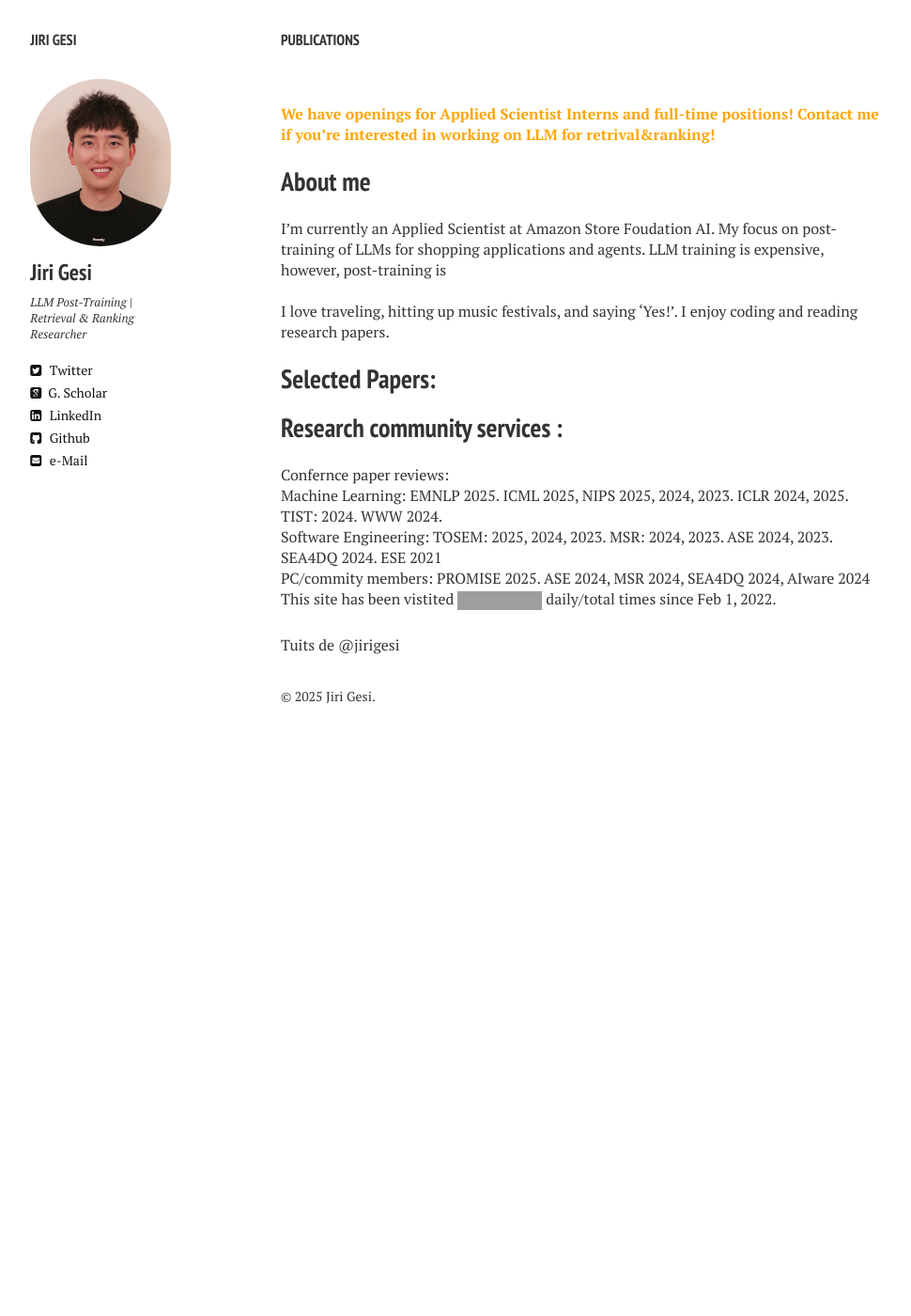
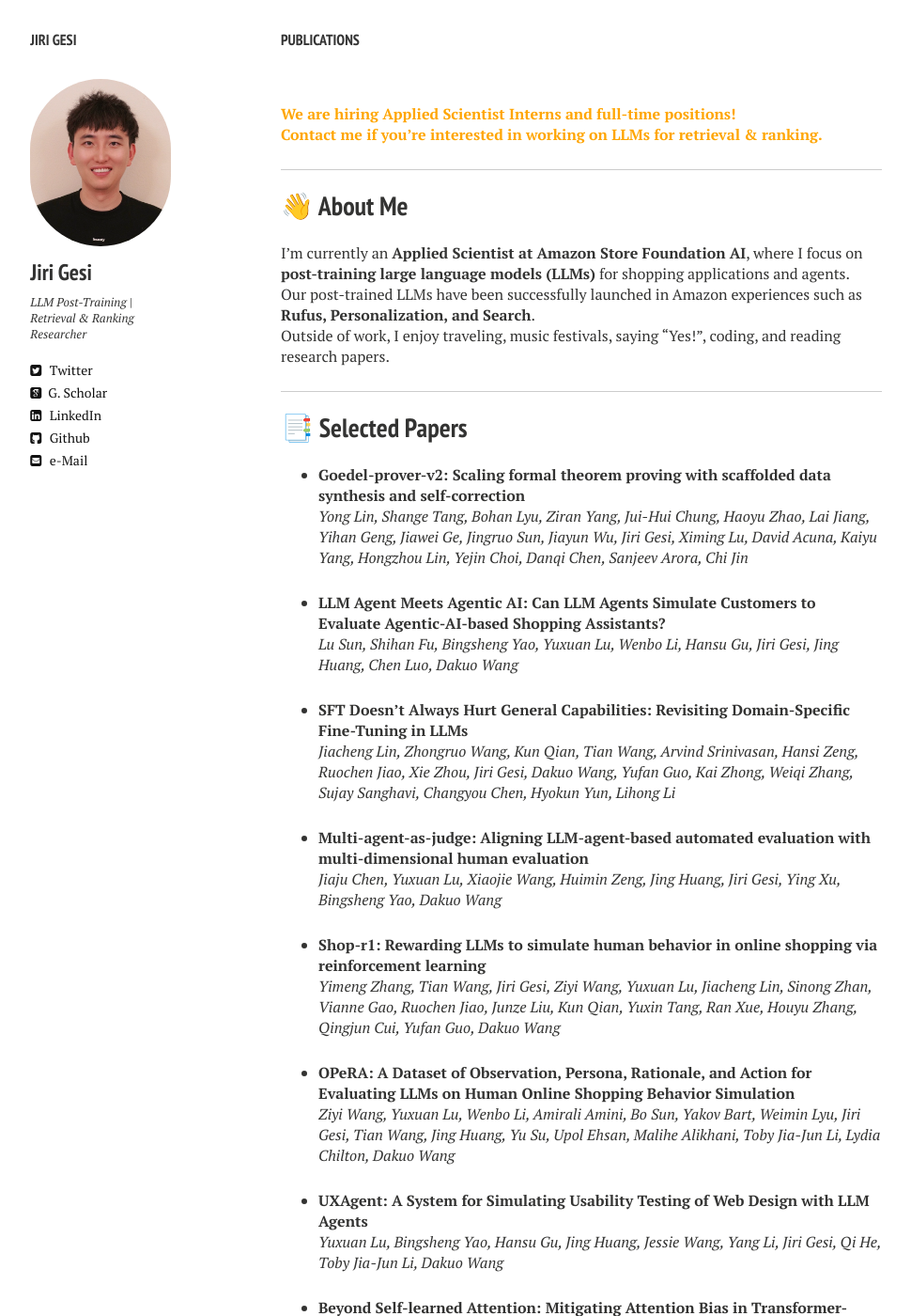
Before and after one commit to Jirigesi/Jirigesi.github.io, a Jekyll site: the page built from index.md, in a window 1280 px wide and 1400 px high. Shown: the whole window at 94% size, without its empty margins (21-991 px from the left). Built offline with Jekyll 4.4.1, drawn with Linux system fonts in a browser that asks for light colours; nearby versions of some CDN libraries; comment, search, counter and statistics services are not loaded; some of the changed text lies outside the part shown; grey boxes are pictures that could not be loaded.

Commit message:
Update index.md

```diff
--- a/index.md
+++ b/index.md
@@ -2,44 +2,84 @@
 layout: home2
 description: "Jiri Gesi"
 tags: [Jekyll, theme, responsive, blog, template]
+---
+
+<span style="color: orange; font-weight: bold;">
+We are hiring Applied Scientist Interns and full-time positions!
+Contact me if you're interested in working on LLMs for retrieval & ranking.
+</span>
 
 ---
 
-<span style="color: orange;">**We have openings for Applied Scientist Interns and full-time positions! Contact me if you're interested in working on LLM for retrival&ranking!**</span>
+## 👋 About Me
 
-## About me
+I’m currently an **Applied Scientist at Amazon Store Foundation AI**, where I focus on **post-training large language models (LLMs)** for shopping applications and agents.
+Our post-trained LLMs have been successfully launched in Amazon experiences such as **Rufus, Personalization, and Search**.
 
-I'm currently an Applied Scientist at Amazon Store Foudation AI. My focus on post-training of LLMs for shopping applications and agents. LLM training is expensive, however, post-training is
+Outside of work, I enjoy traveling, music festivals, saying “Yes!”, coding, and reading research papers.
 
-<br />
+---
 
-I love traveling, hitting up music festivals, and saying 'Yes!'. I enjoy coding and reading research papers.
+## 📑 Selected Papers
 
+- **Goedel-prover-v2: Scaling formal theorem proving with scaffolded data synthesis and self-correction**
+  *Yong Lin, Shange Tang, Bohan Lyu, Ziran Yang, Jui-Hui Chung, Haoyu Zhao, Lai Jiang, Yihan Geng, Jiawei Ge, Jingruo Sun, Jiayun Wu, Jiri Gesi, Ximing Lu, David Acuna, Kaiyu Yang, Hongzhou Lin, Yejin Choi, Danqi Chen, Sanjeev Arora, Chi Jin*
 
-## Selected Papers:
+- **LLM Agent Meets Agentic AI: Can LLM Agents Simulate Customers to Evaluate Agentic-AI-based Shopping Assistants?**
+  *Lu Sun, Shihan Fu, Bingsheng Yao, Yuxuan Lu, Wenbo Li, Hansu Gu, Jiri Gesi, Jing Huang, Chen Luo, Dakuo Wang*
 
+- **SFT Doesn’t Always Hurt General Capabilities: Revisiting Domain-Specific Fine-Tuning in LLMs**
+  *Jiacheng Lin, Zhongruo Wang, Kun Qian, Tian Wang, Arvind Srinivasan, Hansi Zeng, Ruochen Jiao, Xie Zhou, Jiri Gesi, Dakuo Wang, Yufan Guo, Kai Zhong, Weiqi Zhang, Sujay Sanghavi, Changyou Chen, Hyokun Yun, Lihong Li*
 
+- **Multi-agent-as-judge: Aligning LLM-agent-based automated evaluation with multi-dimensional human evaluation**
+  *Jiaju Chen, Yuxuan Lu, Xiaojie Wang, Huimin Zeng, Jing Huang, Jiri Gesi, Ying Xu, Bingsheng Yao, Dakuo Wang*
 
+- **Shop-r1: Rewarding LLMs to simulate human behavior in online shopping via reinforcement learning**
+  *Yimeng Zhang, Tian Wang, Jiri Gesi, Ziyi Wang, Yuxuan Lu, Jiacheng Lin, Sinong Zhan, Vianne Gao, Ruochen Jiao, Junze Liu, Kun Qian, Yuxin Tang, Ran Xue, Houyu Zhang, Qingjun Cui, Yufan Guo, Dakuo Wang*
 
+- **OPeRA: A Dataset of Observation, Persona, Rationale, and Action for Evaluating LLMs on Human Online Shopping Behavior Simulation**
+  *Ziyi Wang, Yuxuan Lu, Wenbo Li, Amirali Amini, Bo Sun, Yakov Bart, Weimin Lyu, Jiri Gesi, Tian Wang, Jing Huang, Yu Su, Upol Ehsan, Malihe Alikhani, Toby Jia-Jun Li, Lydia Chilton, Dakuo Wang*
 
-## Research community services :
+- **UXAgent: A System for Simulating Usability Testing of Web Design with LLM Agents**
+  *Yuxuan Lu, Bingsheng Yao, Hansu Gu, Jing Huang, Jessie Wang, Yang Li, Jiri Gesi, Qi He, Toby Jia-Jun Li, Dakuo Wang*
 
-Confernce paper reviews:
+- **Beyond Self-learned Attention: Mitigating Attention Bias in Transformer-based Models Using Attention Guidance**
+  *Jiri Gesi, Iftekhar Ahmed*
 
-Machine Learning:
-EMNLP 2025. ICML 2025, NIPS 2025, 2024, 2023. ICLR 2024, 2025. TIST: 2024. WWW 2024.
+---
 
-Software Engineering:
-TOSEM: 2025, 2024, 2023. MSR: 2024, 2023. ASE 2024, 2023. SEA4DQ 2024. ESE 2021
+## 🎓 Research Community Service
 
-PC/commity members:
-PROMISE 2025. ASE 2024, MSR 2024, SEA4DQ 2024, AIware 2024
+**Conference Reviews (ML):**
+- EMNLP 2025
+- ICML 2025
+- NeurIPS 2025, 2024, 2023
+- ICLR 2024, 2025
+- TIST 2024
+- WWW 2024
 
+**Conference Reviews (Software Engineering):**
+- TOSEM 2025, 2024, 2023
+- MSR 2024, 2023
+- ASE 2024, 2023
+- SEA4DQ 2024
+- ESE 2021
 
+**Program Committee / Organizing Roles:**
+- PROMISE 2025
+- ASE 2024
+- MSR 2024
+- SEA4DQ 2024
+- AIware 2024
 
+---
 
+## 🌍 Site Visitors
 
+This site has been visited:
 
-This site has been vistited
-[![Hits](https://hits.seeyoufarm.com/api/count/incr/badge.svg?url=https%3A%2F%2Fjirigesi.github.io&count_bg=%2379C83D&title_bg=%23555555&icon=&icon_color=%23E7E7E7&title=&edge_flat=false)](https://hits.seeyoufarm.com)
-daily/total times since Feb 1, 2022.
+[![Hits](https://hits.seeyoufarm.com/api/count/incr/badge.svg?url=https%3A%2F%2Fjirigesi.github.io&count_bg=%2379C83D&title_bg=%23555555&icon=&icon_color=%23E7E7E7&title=Visitors&edge_flat=false)](https://hits.seeyoufarm.com)
+
+**Tracking daily and total visits since Feb 1, 2022.**
+
+---
```
